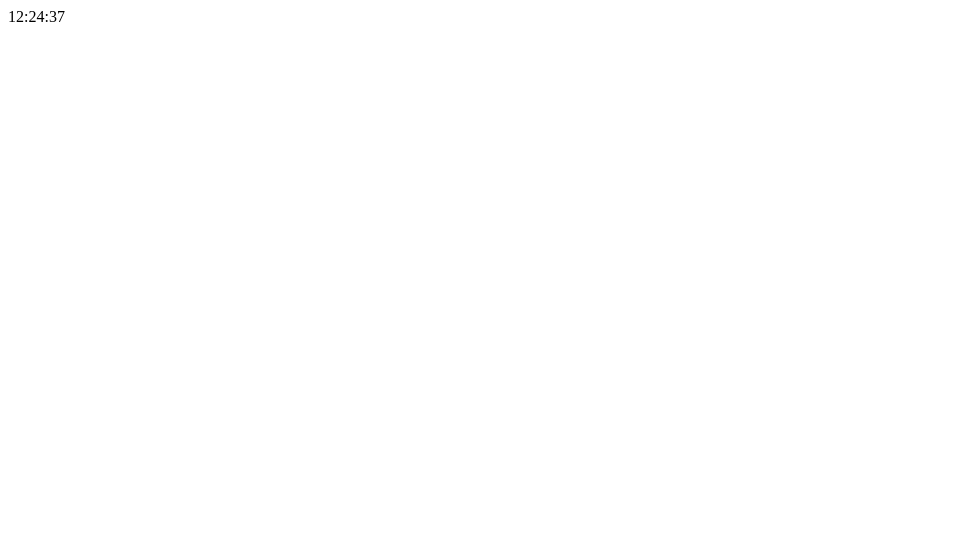
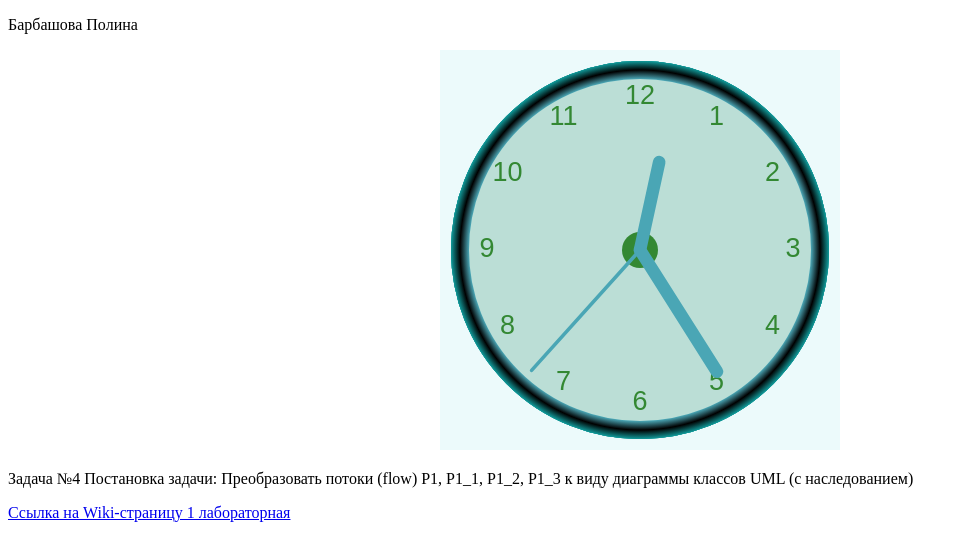
Before and after one commit to TiM696/MinnibaevA.github.io, a plain HTML site: page index.html in a window 1280 px wide. Shown: the whole page, without its empty margins (0-968 px from the left). Drawn offline with Linux system fonts and the light colour scheme.

Commit message:
Update index.html

```diff
--- a/index.html
+++ b/index.html
@@ -1,22 +1,91 @@
-<html> <head>
-<script type="text/javascript">
-function startTime()
-{
-var tm=new Date();
-var h=tm.getHours();
-var m=tm.getMinutes();
-var s=tm.getSeconds();
-m=checkTime(m);
-s=checkTime(s);
-document.getElementById('txt').innerHTML=h+":"+m+":"+s;
-t=setTimeout('startTime()',500);
+<!DOCTYPE html>
+<html>
+<body>
+  <p style="color:#000000">Барбашова Полина</p>
+<div style="text-align:center">
+<canvas id="canvas" width="400" height="400"
+style="background-color:#ECFAFB">
+</canvas>
+ </div>
+
+<script>
+var canvas = document.getElementById("canvas");
+var ctx = canvas.getContext("2d");
+var radius = canvas.height / 2;
+ctx.translate(radius, radius);
+radius = radius * 0.90
+setInterval(drawClock, 1000);
+function drawClock() {
+  drawFace(ctx, radius);
+  drawNumbers(ctx, radius);
+  drawTime(ctx, radius);
 }
-function checkTime(i)
-{
-if (i<10)
-{
-i="0" + i;
+function drawFace(ctx, radius) {
+  var grad;
+  ctx.beginPath();
+  ctx.arc(0, 0, radius, 0, 2*Math.PI);
+  ctx.fillStyle = '#BBDED6';
+  ctx.fill();
+  grad = ctx.createRadialGradient(0,0,radius*0.95, 0,0,radius*1.05);
+  grad.addColorStop(0, '#4AA6B5');
+  grad.addColorStop(0.5, 'black');
+  grad.addColorStop(1, '#199');
+  ctx.strokeStyle = grad;
+  ctx.lineWidth = radius*0.1;
+  ctx.stroke();
+  ctx.beginPath();
+  ctx.arc(0, 0, radius*0.1, 0, 2*Math.PI);
+  ctx.fillStyle = '#383';
+  ctx.fill();
 }
-return i;
+function drawNumbers(ctx, radius) {
+  var ang;
+  var num;
+  ctx.font = radius*0.15 + "px arial";
+  ctx.textBaseline="middle";
+  ctx.textAlign="center";
+  for(num = 1; num < 13; num++){
+    ang = num * Math.PI / 6;
+    ctx.rotate(ang);
+    ctx.translate(0, -radius*0.85);
+    ctx.rotate(-ang);
+    ctx.fillText(num.toString(), 0, 0);
+    ctx.rotate(ang);
+    ctx.translate(0, radius*0.85);
+    ctx.rotate(-ang);
+  }
 }
-</script> </head> <body onload="startTime()"> <p id="txt"> </p> </body> </html>
+function drawTime(ctx, radius){
+    var now = new Date();
+    var hour = now.getHours();
+    var minute = now.getMinutes();
+    var second = now.getSeconds();
+    //hour
+    hour=hour%12;
+    hour=(hour*Math.PI/6)+
+    (minute*Math.PI/(6*60))+
+    (second*Math.PI/(360*60));
+    drawHand(ctx, hour, radius*0.5, radius*0.07);
+    //minute
+    minute=(minute*Math.PI/30)+(second*Math.PI/(30*60));
+    drawHand(ctx, minute, radius*0.8, radius*0.07);
+    // second
+    second=(second*Math.PI/30);
+    drawHand(ctx, second, radius*0.9, radius*0.02);
+}
+function drawHand(ctx, pos, length, width) {
+    ctx.beginPath();
+    ctx.lineWidth = width;
+    ctx.lineCap = "round";
+    ctx.moveTo(0,0);
+    ctx.rotate(pos);
+    ctx.lineTo(0, -length);
+    ctx.stroke();
+    ctx.rotate(-pos);
+}
+</script>
+   <p style="color:#000000">Задача №4
+Постановка задачи: Преобразовать потоки (flow) P1, P1_1, P1_2, P1_3 к виду диаграммы классов UML (с наследованием)</p>
+  <p style="color:#0000FF"><a href=" https://github.com/Pupka/Pupka.github.io/wiki/">Ссылка на Wiki-страницу 1 лабораторная</a></p>
+</body>
+</html>
```
